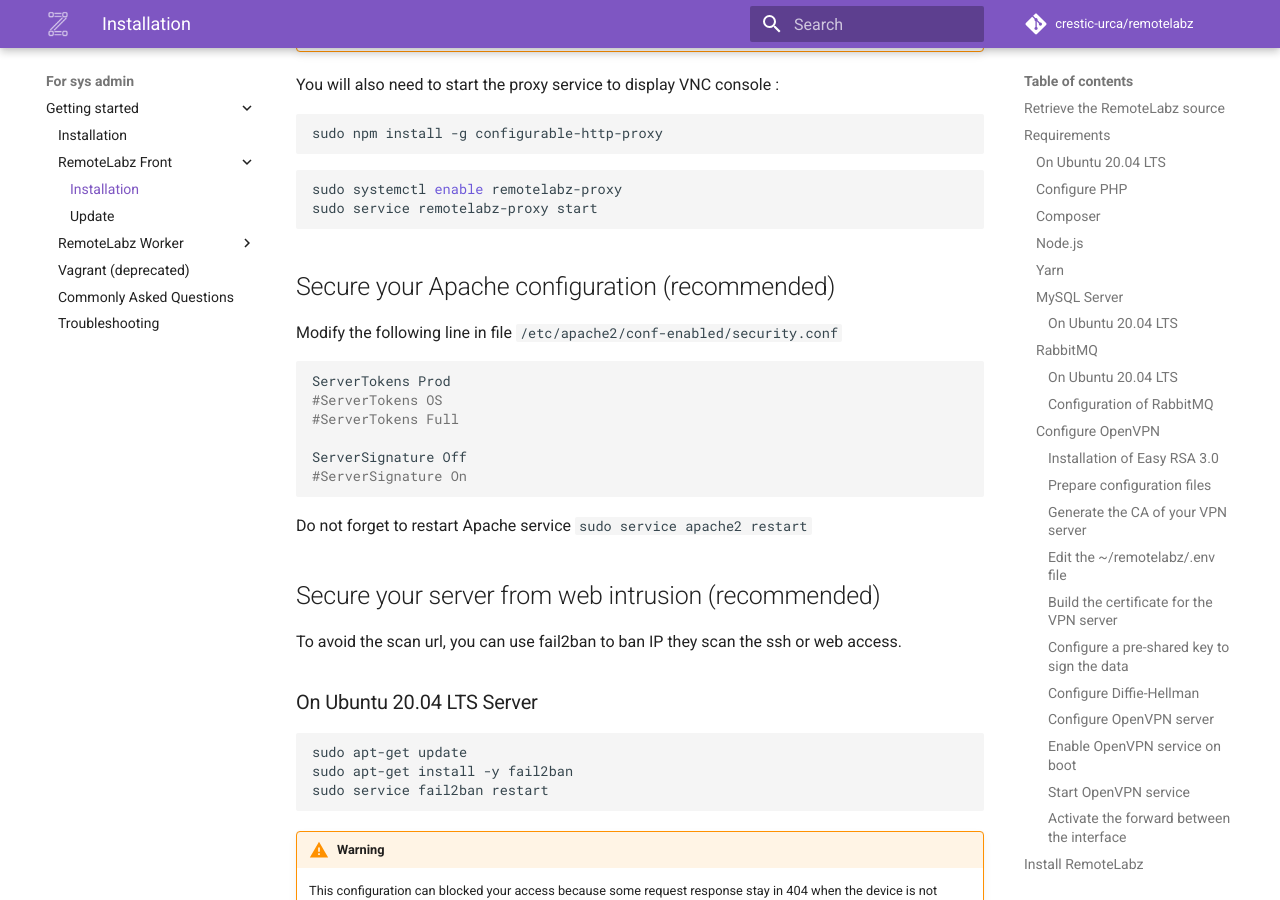
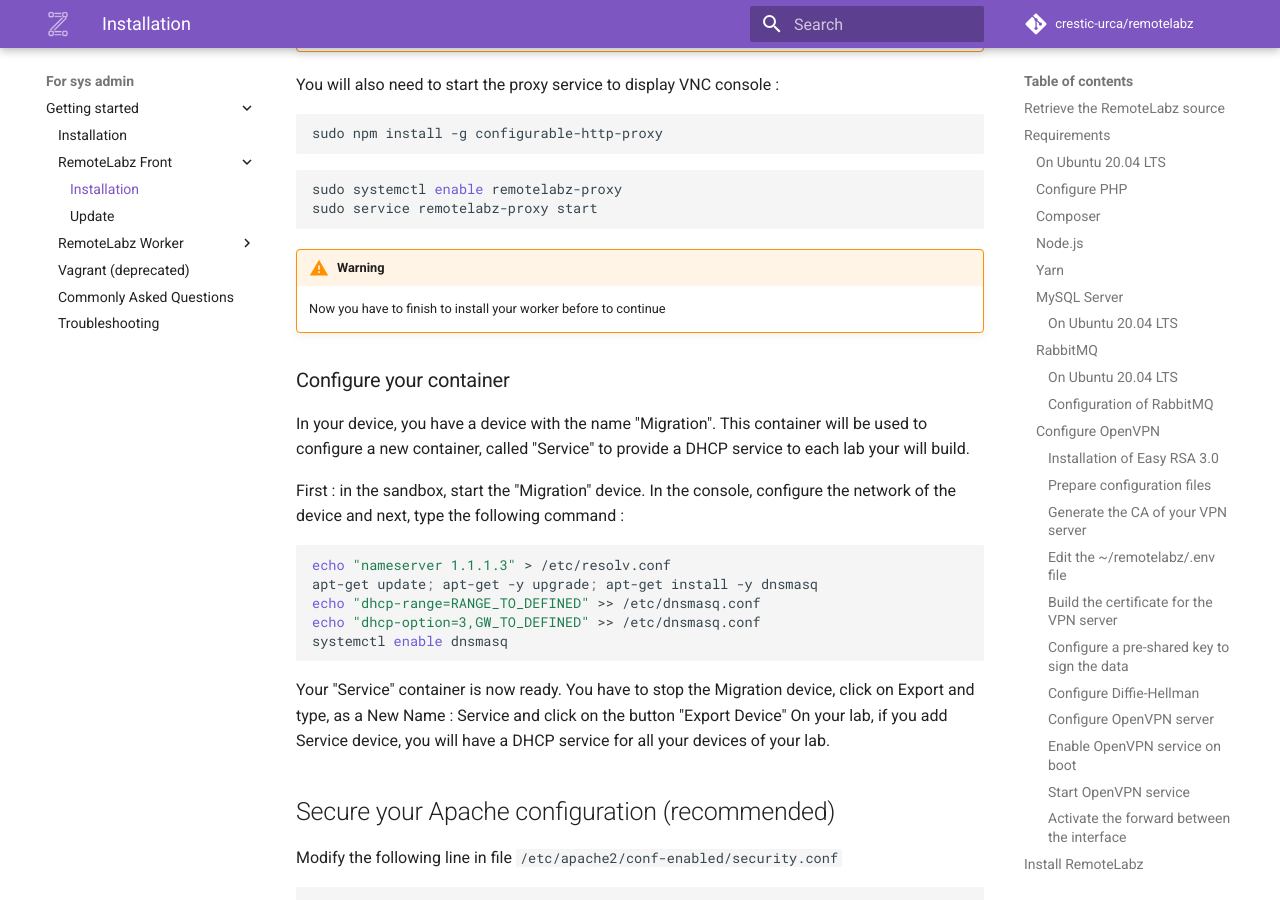
Before and after one commit to remotelabz/remotelabz-docs, an MkDocs documentation site: the page built from docs/administrators/getting-started/ubuntu-front.md, in a window 1280 px wide and 900 px high, scrolled down 9883 px. Built offline with MkDocs 1.6.1 and Material for MkDocs 9.7.7, drawn with Linux system fonts in a browser that asks for light colours; comment, search, counter and statistics services are not loaded.

Commit message:
Add Service documentation

````diff
--- a/docs/administrators/getting-started/ubuntu-front.md
+++ b/docs/administrators/getting-started/ubuntu-front.md
@@ -435,6 +435,25 @@ sudo npm install -g configurable-http-proxy
 sudo systemctl enable remotelabz-proxy
 sudo service remotelabz-proxy start
 ```
+
+!!! warning
+    Now you have to finish to install your worker before to continue
+
+### Configure your container
+In your device, you have a device with the name "Migration". This container will be used to configure a new container, called "Service" to provide a DHCP service to each lab your will build.
+
+First : in the sandbox, start the "Migration" device. In the console, configure the network of the device and next, type the following command :
+```bash
+echo "nameserver 1.1.1.3" > /etc/resolv.conf
+apt-get update; apt-get -y upgrade; apt-get install -y dnsmasq
+echo "dhcp-range=RANGE_TO_DEFINED" >> /etc/dnsmasq.conf
+echo "dhcp-option=3,GW_TO_DEFINED" >> /etc/dnsmasq.conf
+systemctl enable dnsmasq
+```
+
+Your "Service" container is now ready. You have to stop the Migration device, click on Export and type, as a New Name : Service and click on the button "Export Device"
+On your lab, if you add Service device, you will have a DHCP service for all your devices of your lab.
+
 ## Secure your Apache configuration (recommended)
 Modify the following line in file `/etc/apache2/conf-enabled/security.conf`
 ```bash
````
